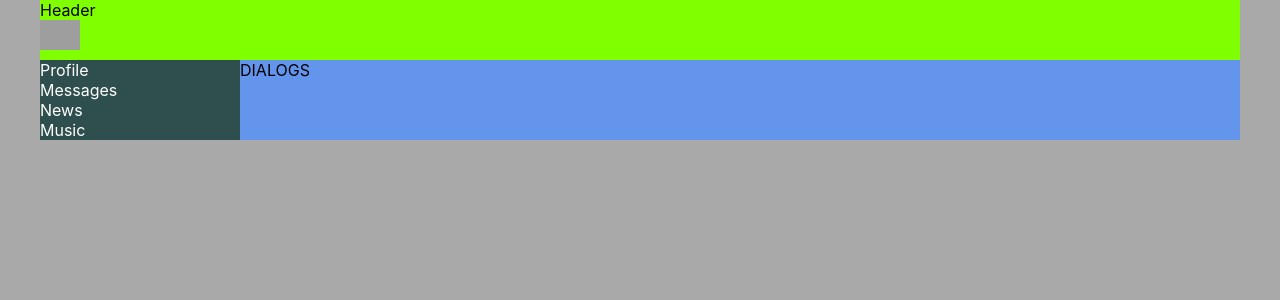
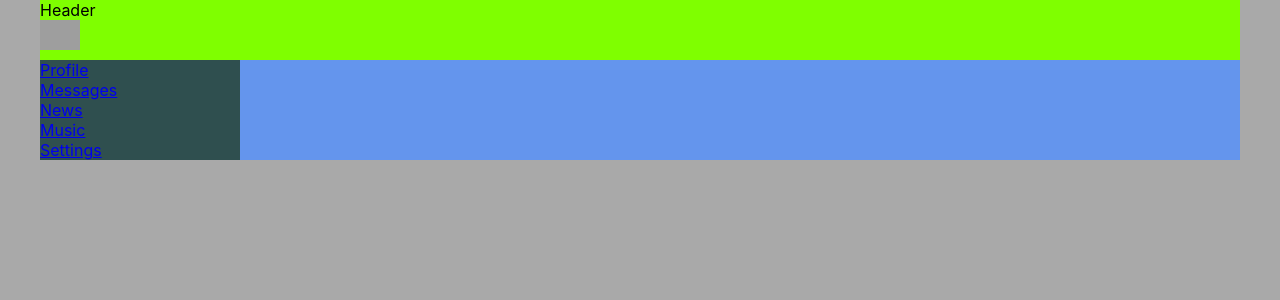
Before and after one commit to VeryStone69/samurai-way-main, a React (Create React App) app: page / in a window 1280 px wide. Shown: the top 300 px of the page. Built offline with nearby package versions, Linux system fonts and the light colour scheme; grey boxes are pictures that could not be loaded.

Commit message:
sprint 2: samurai-way (lesson 19, route)

```diff
--- a/package.json
+++ b/package.json
@@ -16,7 +16,7 @@
     "react": "17.0.2",
     "react-dom": "17.0.2",
     "react-redux": "7.2.6",
-    "react-router-dom": "5.3.0",
+    "react-router-dom": "^6.14.2",
     "react-scripts": "5.0.0",
     "react-test-renderer": "17.0.2",
     "redux": "4.1.2",
--- a/src/App.tsx
+++ b/src/App.tsx
@@ -4,18 +4,26 @@
 import {Navbar} from "./components/Navbar/Navbar";
 import {Profile} from "./components/Profile/Profile";
 import {Dialogs} from "./components/Dialogs/Dialogs";
+import {BrowserRouter, Route,Routes} from "react-router-dom";
 
 
 export const App = () => {
     return (
+
         <div className="app-wrapper">
             <Header/>
             <Navbar/>
             <div className="app-wrapper-content">
-                <Dialogs/>
+                <Routes>
+                    <Route path="/profile" element={<Profile/>}/>
+                    <Route path="/dialogs" element={<Dialogs/>}/>
+                    {/*<Route path="/news" element={<News/>}/>*/}
+                    {/*<Route path="/music" element={<Music/>}/>*/}
+                    {/*<Route path="/settings" element={<Settings/>}/>*/}
+                </Routes>
             </div>
-            {/*<Profile/>*/}
         </div>
+
 
     )
 }
--- a/src/components/Navbar/Navbar.tsx
+++ b/src/components/Navbar/Navbar.tsx
@@ -4,10 +4,11 @@
 export const Navbar = () => {
     return (
         <nav className={s.nav}>
-            <div className={s.item}><a>Profile</a></div>
-            <div className={s.item}><a>Messages</a></div>
-            <div className={s.item}><a>News</a></div>
-            <div className={s.item}><a>Music</a></div>
+            <div className={s.item}><a href='/profile'>Profile</a></div>
+            <div className={s.item}><a href='/dialogs'>Messages</a></div>
+            <div className={s.item}><a href='/news'>News</a></div>
+            <div className={s.item}><a href='/music'>Music</a></div>
+            <div className={s.item}><a href='/settings'>Settings</a></div>
         </nav>
     );
 };
--- a/src/index.tsx
+++ b/src/index.tsx
@@ -2,8 +2,11 @@
 import ReactDOM from 'react-dom';
 import './index.css';
 import {App} from './App';
+import {BrowserRouter} from "react-router-dom";
 
 ReactDOM.render(
-    <App />,
+    <BrowserRouter>
+        <App />
+    </BrowserRouter>,
   document.getElementById('root')
 );
```
Also changed, not shown: 1 other file (tests, documents, lock files or other folders).
